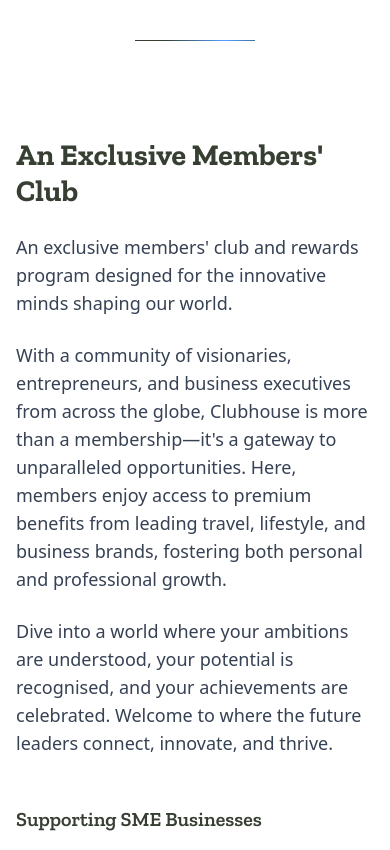
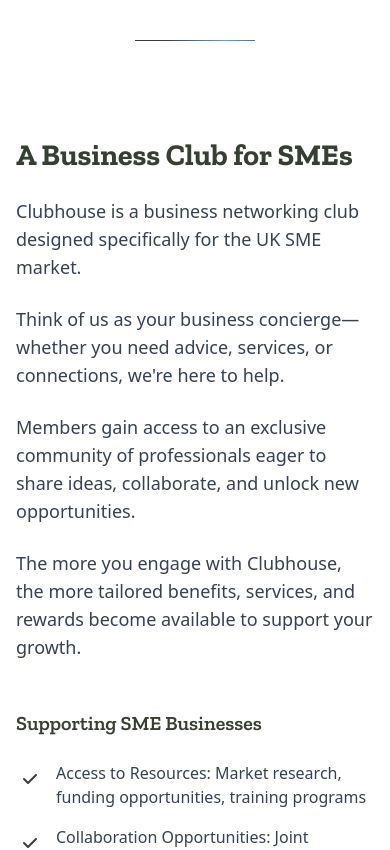
Before and after one commit to karthiknish/clubhouse-main, a Next.js app: page / in a window 390 px wide. Shown: the part 1020-1870 px from the top of the page. Built offline with nearby package versions, Linux system fonts and the light colour scheme.

Commit message:
refactor: Update content and structure in ContactInfo, AboutSection, FAQSection, and HomePageClient components for improved clarity and responsiveness

```diff
--- a/src/components/contact/ContactInfo.jsx
+++ b/src/components/contact/ContactInfo.jsx
@@ -68,7 +68,9 @@
 
   return (
     <div className="bg-white rounded-2xl shadow-xl p-8 border border-gray-100 h-full">
-      <h2 className="text-2xl font-bold font-display text-theme mb-6">Contact Information</h2>
+      <h2 className="text-2xl font-bold font-display text-theme mb-6">
+        Contact Information
+      </h2>
 
       <div className="space-y-6 mb-8">
         {contactItems.map((item, index) => (
@@ -112,19 +114,22 @@
       </div>
 
       <div className="mt-8 pt-6 border-t border-gray-200">
-        <h3 className="text-lg font-medium text-gray-900 mb-4">Business Hours</h3>
+        <h3 className="text-lg font-medium text-gray-900 mb-4">
+          Business Hours
+        </h3>
+        {/* Business hours updated to reflect weekday 9–5 availability */}
         <ul className="space-y-2 text-gray-600">
           <li className="flex justify-between">
-            <span>Monday - Friday</span>
-            <span className="font-medium">7:00 AM - 11:00 PM</span>
+            <span>Monday – Friday</span>
+            <span className="font-medium">9:00 AM – 5:00 PM</span>
           </li>
           <li className="flex justify-between">
             <span>Saturday</span>
-            <span className="font-medium">8:00 AM - 10:00 PM</span>
+            <span className="font-medium">Closed</span>
           </li>
           <li className="flex justify-between">
             <span>Sunday</span>
-            <span className="font-medium">9:00 AM - 8:00 PM</span>
+            <span className="font-medium">Closed</span>
           </li>
         </ul>
       </div>
--- a/src/components/home/AboutSection.jsx
+++ b/src/components/home/AboutSection.jsx
@@ -9,9 +9,10 @@
 // Removed TiltCard and optimizedTransform imports
 
 const DEFAULT_PARAGRAPHS = [
-  "An exclusive members' club and rewards program designed for the innovative minds shaping our world.",
-  "With a community of visionaries, entrepreneurs, and business executives from across the globe, Clubhouse is more than a membership—it's a gateway to unparalleled opportunities. Here, members enjoy access to premium benefits from leading travel, lifestyle, and business brands, fostering both personal and professional growth.",
-  "Dive into a world where your ambitions are understood, your potential is recognised, and your achievements are celebrated. Welcome to where the future leaders connect, innovate, and thrive.",
+  "Clubhouse is a business networking club designed specifically for the UK SME market.",
+  "Think of us as your business concierge—whether you need advice, services, or connections, we're here to help.",
+  "Members gain access to an exclusive community of professionals eager to share ideas, collaborate, and unlock new opportunities.",
+  "The more you engage with Clubhouse, the more tailored benefits, services, and rewards become available to support your growth.",
 ];
 
 const DEFAULT_FEATURES = [
@@ -51,7 +52,7 @@
   const [isMounted, setIsMounted] = useState(false);
 
   const sectionTitle = content?.sectionTitle ?? "Welcome to Clubhouse";
-  const heading = content?.heading ?? "An Exclusive Members' Club";
+  const heading = content?.heading ?? "A Business Club for SMEs";
   const paragraphs = content?.paragraphs?.length
     ? content.paragraphs
     : DEFAULT_PARAGRAPHS;
--- a/src/components/home/FAQSection.jsx
+++ b/src/components/home/FAQSection.jsx
@@ -18,24 +18,23 @@
     {
       question: "What is Clubhouse?",
       answer:
-        "An Exclusive members club and rewards program designed for owners of small to medium businesses ."
+        "Clubhouse is a business club tailored to the UK SME market—your concierge for advice, services, and the connections that help your company grow.",
     },
     {
       question: "How do I become a member?",
       answer:
-        "To become a member, you can apply through our website by filling out the contact form. Our team will review your application and contact you to discuss membership options and arrange a tour of our facilities."
+        "To become a member, you can apply through our website by filling out the contact form. Our team will review your application and contact you to discuss membership options and arrange a tour of our facilities.",
     },
     {
       question: "What are the membership benefits?",
       answer:
-        "Access to exclusive savings, educational resources, marketing support, well-being programs, professional networking opportunities, and private events."
+        "Access to exclusive savings, educational resources, marketing support, well-being programs, professional networking opportunities, and private events.",
     },
     {
       question: "Are there different membership tiers?",
       answer:
-        "We offer three distinct membership tiers, each granting a tailored level of access to the Clubhouse, thoughtfully designed to meet your business needs - contact us to discuss"
+        "We offer three distinct membership tiers, each granting a tailored level of access to the Clubhouse, thoughtfully designed to meet your business needs - contact us to discuss",
     },
-
   ];
 
   // Only initialize client-side state after mounting
--- a/src/components/home/HomePageClient.jsx
+++ b/src/components/home/HomePageClient.jsx
@@ -7,7 +7,6 @@
   HeroSection,
   AboutSection,
   MembershipSection,
-  LocationsSection,
   TestimonialsSection,
   AppSection,
   CTASection,
@@ -42,7 +41,10 @@
     <main className="relative flex min-h-screen flex-col items-center justify-between overflow-hidden">
       <Navbar />
       {mounted ? (
-        <CustomCursor mousePosition={mousePosition} cursorVariant={cursorVariant} />
+        <CustomCursor
+          mousePosition={mousePosition}
+          cursorVariant={cursorVariant}
+        />
       ) : null}
 
       <section id="hero" className="h-screen w-full">
@@ -65,10 +67,6 @@
         <MembershipSection content={membershipContent} />
       </section>
 
-      <section id="locations" className="w-full">
-        <LocationsSection />
-      </section>
-
       <section id="app" className="w-full">
         <AppSection />
       </section>
--- a/src/components/home/LocationsSection.jsx
+++ b/src/components/home/LocationsSection.jsx
@@ -6,6 +6,7 @@
 import AnimatedDivider from "@/components/AnimatedDivider";
 import Image from "next/image";
 
+// LocationsSection is temporarily kept for reference; remove when no longer needed.
 export default function LocationsSection() {
   // City data with images and descriptions - using smaller images for better performance
   const cities = [
--- a/src/components/home/index.js
+++ b/src/components/home/index.js
@@ -1,7 +1,6 @@
 import HeroSection from "./HeroSection";
 import AboutSection from "./AboutSection";
 import MembershipSection from "./MembershipSection";
-import LocationsSection from "./LocationsSection";
 import TestimonialsSection from "./TestimonialsSection";
 import CardSection from "./CardSection";
 import AppSection from "./AppSection";
@@ -13,7 +12,6 @@
   HeroSection,
   AboutSection,
   MembershipSection,
-  LocationsSection,
   CardSection,
   AppSection,
   TestimonialsSection,
--- a/src/data/pageContent.json
+++ b/src/data/pageContent.json
@@ -7,11 +7,12 @@
     },
     "about": {
       "sectionTitle": "Welcome to Clubhouse",
-      "heading": "An Exclusive Members' Club",
+      "heading": "A Business Club for SMEs",
       "paragraphs": [
-        "An exclusive members' club and rewards program designed for the innovative minds shaping our world.",
-        "With a community of visionaries, entrepreneurs, and business executives from across the globe, Clubhouse is more than a membership—it's a gateway to unparalleled opportunities. Here, members enjoy access to premium benefits from leading travel, lifestyle, and business brands, fostering both personal and professional growth.",
-        "Dive into a world where your ambitions are understood, your potential is recognised, and your achievements are celebrated. Welcome to where the future leaders connect, innovate, and thrive."
+        "Clubhouse is a business networking club designed specifically for the UK SME market.",
+        "Think of us as your business concierge—whether you need advice, services, or connections, we're here to help.",
+        "Members gain access to an exclusive community of professionals eager to share ideas, collaborate, and unlock new opportunities.",
+        "The more you engage with Clubhouse, the more tailored benefits, services, and rewards become available to support your growth."
       ],
       "featuresTitle": "Supporting SME Businesses",
       "features": [
```
